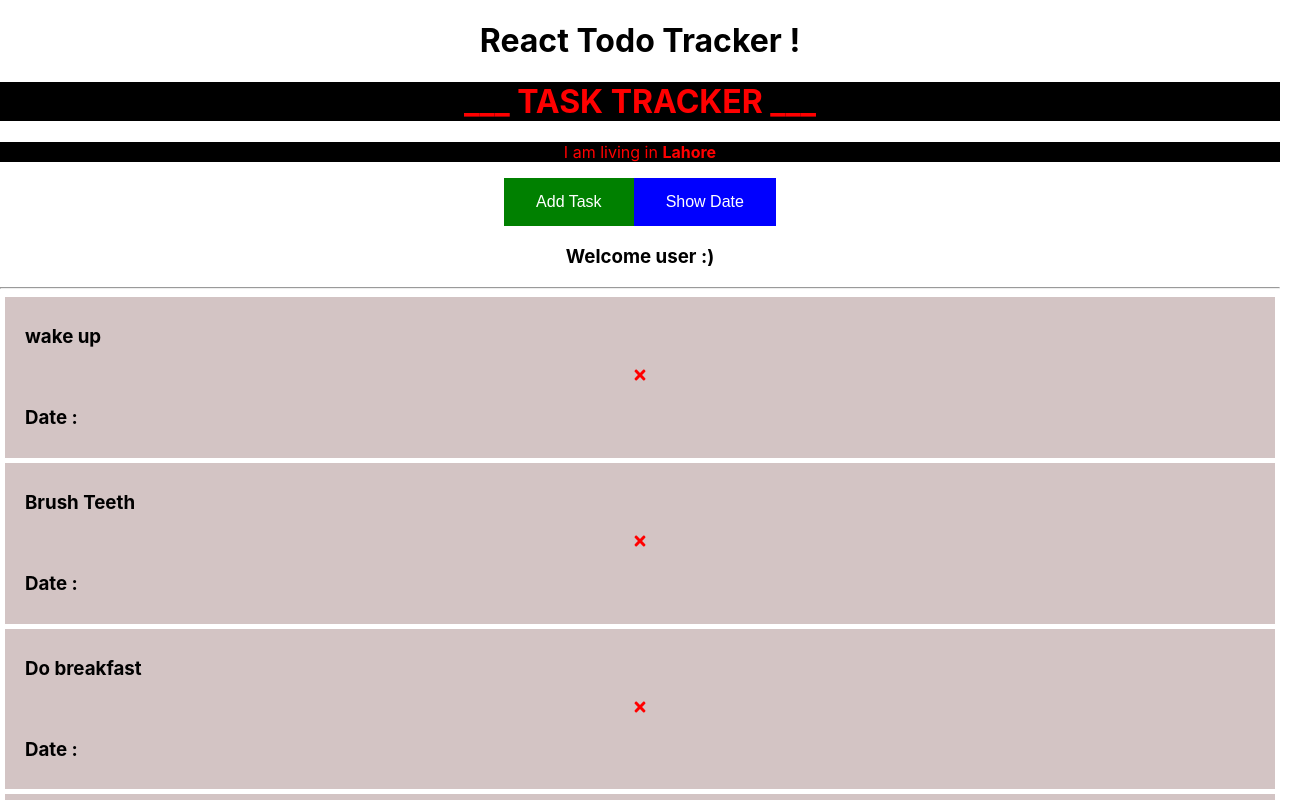
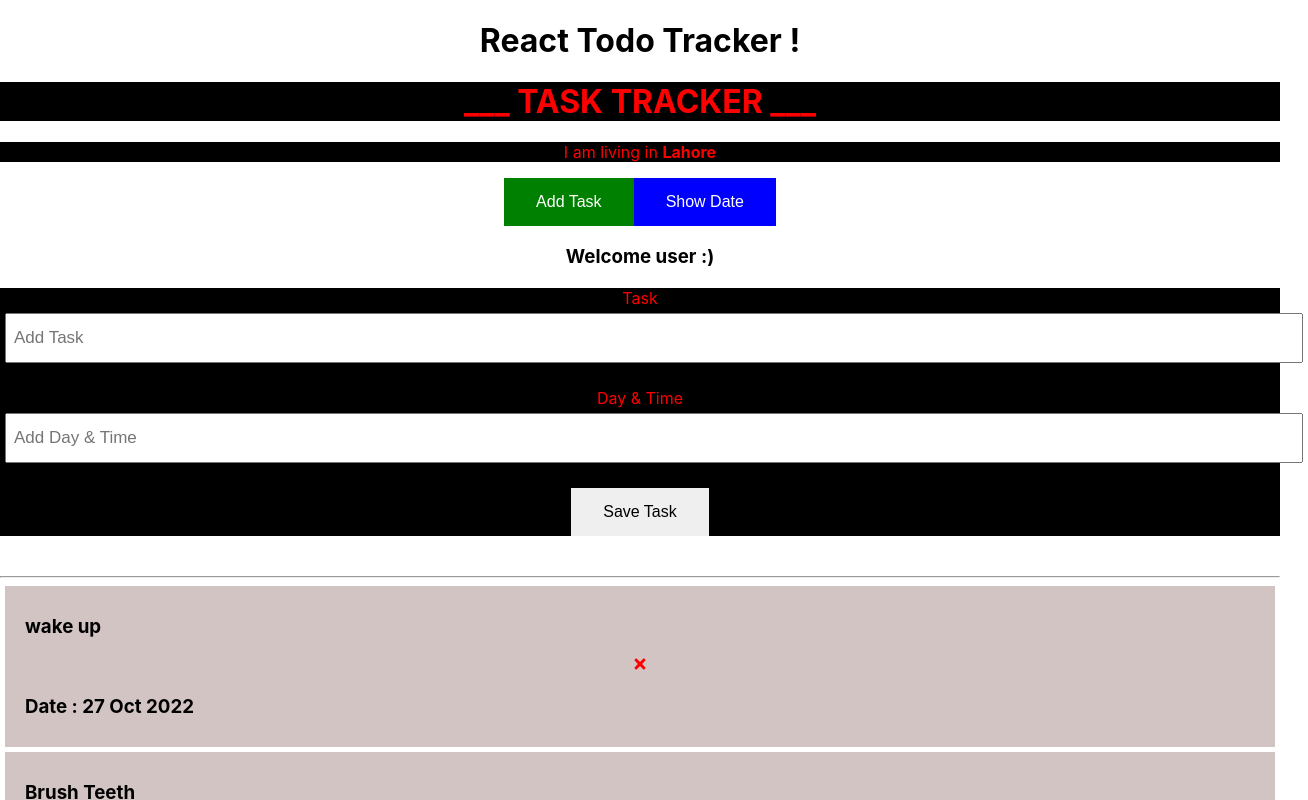
Before and after one commit to TayyabAslam123/React-TaskTracker, a React (Create React App) app: page / in a window 1280 px wide. Shown: the top 800 px of the page, 1308 px wide, since content can reach past the window. Built offline with nearby package versions, Linux system fonts and the light colour scheme.

Commit message:
add task feature

```diff
--- a/src/App.js
+++ b/src/App.js
@@ -2,6 +2,8 @@ import logo from './logo.svg';
 import './App.css';
 import Header from './components/Header';
 import Task from './components/Task';
+import AddTask from './components/AddTask';
+// state
 import { useState } from "react"
 
 
@@ -11,27 +13,38 @@ function App() {
   const [tasks, setTasks] = useState([
       {
           id:1,
-        text: 'wake up'
+          text: 'wake up',
+          date : '27 Oct 2022'
       },
       {
           id:2,
-        text: 'Brush Teeth'
+          text: 'Brush Teeth',
+          date : '27 Oct 2022'
+
       },
       {
           id:3,
-        text: 'Do breakfast'
-    },
-    {
-        id:4,
-        text: 'Go To Office'
-    },
-    {
-      id:5,
-      text: 'Work Hard'
+          text: 'Do breakfast',
+          date : '27 Oct 2022'
       }
 
     ]);
 
+
+  const addTask =(latestTask)=>{
+    console.log(latestTask)
+    const id = Math.floor(Math.random() * 1000) + 1; // random id
+
+    const newTask = {
+      id: id,
+      text: latestTask.task,
+      date : latestTask.day
+    }
+
+    console.log(newTask);
+
+    setTasks([...tasks, newTask]);
+  }
 
   const deleteTask = (id) =>{
     console.log('delete : ' + id);
@@ -53,7 +66,8 @@ function App() {
       <h1>React Todo Tracker !</h1>
       <Header myCity = "Lahore" />
       <h3>Welcome {name}</h3>
-      {tasks.length > 0 ?  <Task tasks={tasks} onDelete={deleteTask} /> : 'No Task Found !'}
+      <AddTask  onAdd={addTask}  />
+      {tasks.length > 0 ?  <Task tasks={tasks} onDelete={deleteTask}/> : 'No Task Found !'}
 
     </div>
   );
--- /dev/null
+++ b/src/components/AddTask.js
@@ -0,0 +1,48 @@
+import { FaKissWinkHeart } from "react-icons/fa"
+import { useState } from "react"
+
+const AddTask = ({onAdd}) => {
+
+    const [task, setTask] = useState('');
+    const [day, setDay] = useState('');
+    //
+    const submitMe =(e)=>{
+      e.preventDefault();
+      onAdd({task, day});
+
+      setTask('');
+      setDay('');
+
+      alert('New Task added');
+    }
+
+    return (
+       <div style={{color : 'red', backgroundColor: 'black' }}>
+        <form className='add-form' onSubmit={submitMe}>
+          <div className='form-control'>
+            <label>Task</label>
+            <input
+              type='text'
+              placeholder='Add Task'
+              value={task}
+              onChange = {(e) => setTask(e.target.value)}
+            />
+          </div>
+          <div className='form-control'>
+            <label>Day & Time</label>
+            <input
+              type='text'
+              placeholder='Add Day & Time'
+              value={day}
+              onChange = {(e) => setDay(e.target.value)}
+            />
+          </div>
+          <input type='submit' value='Save Task' className='btn btn-block' />
+        </form>
+      </div>
+      )
+
+}
+
+
+export default AddTask
--- a/src/components/SingleTask.js
+++ b/src/components/SingleTask.js
@@ -7,7 +7,7 @@ const SingleTask = (props) => {
         <div className="task">
             <h3>{props.task}</h3>
             <FaTimes style={{ color: 'red', cursor: 'pointer', margin:0 }} onClick={ () => props.onDelete(props.data.id)} />
-            <h3>Date : </h3>
+            <h3>Date : {props.data.date}</h3>
         </div>
     )
 
--- a/src/index.css
+++ b/src/index.css
@@ -43,3 +43,40 @@ code {
 .task p{
   margin-left: 0%;
 }
+
+
+
+.add-form {
+  margin-bottom: 40px;
+}
+
+.form-control {
+  margin: 20px 0;
+}
+
+.form-control label {
+  display: block;
+}
+
+.form-control input {
+  width: 100%;
+  height: 40px;
+  margin: 5px;
+  padding: 3px 7px;
+  font-size: 17px;
+}
+
+.form-control-check {
+  display: flex;
+  align-items: center;
+  justify-content: space-between;
+}
+
+.form-control-check label {
+  flex: 1;
+}
+
+.form-control-check input {
+  flex: 2;
+  height: 20px;
+}
```
Lines whose indentation alone changed are shown as unchanged.
